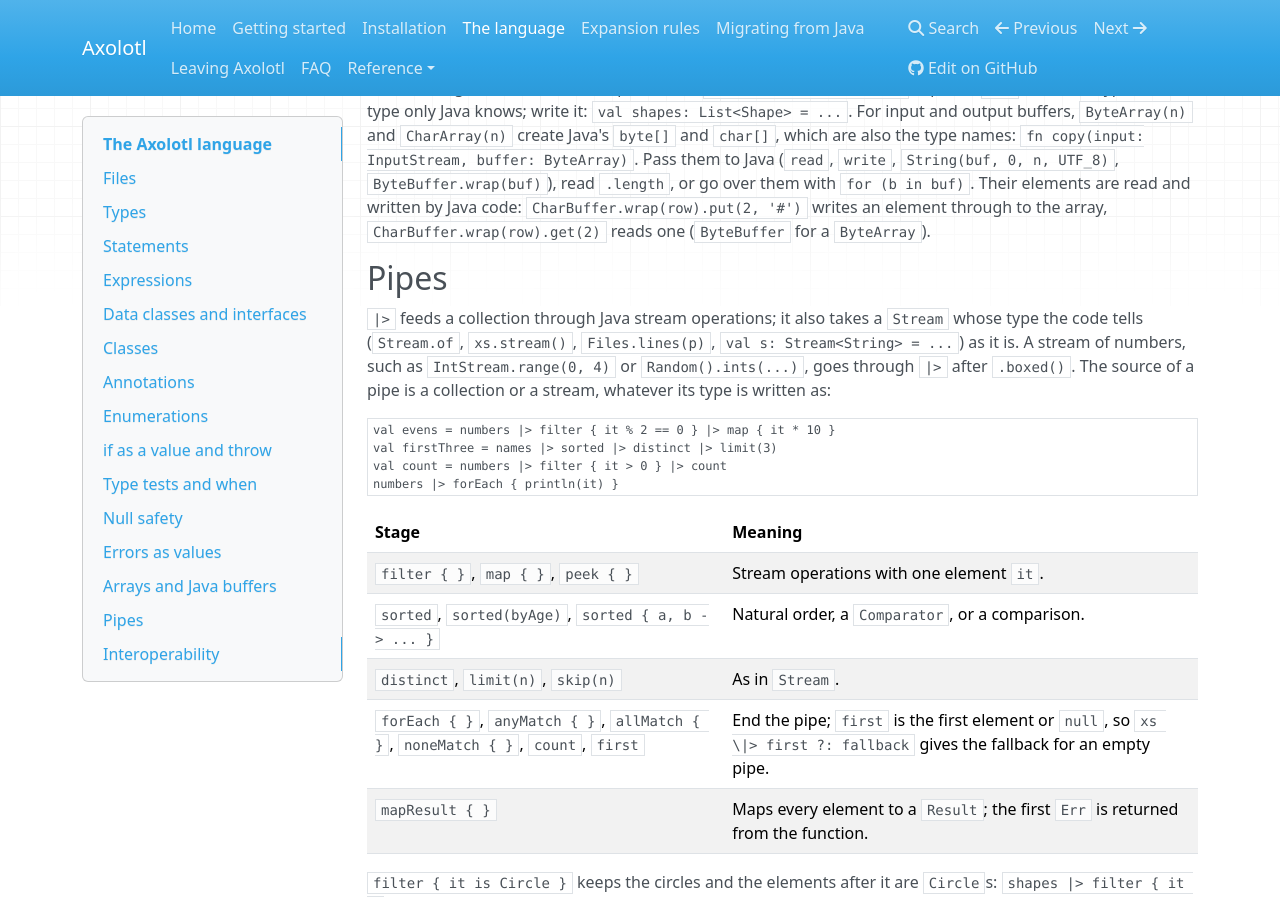
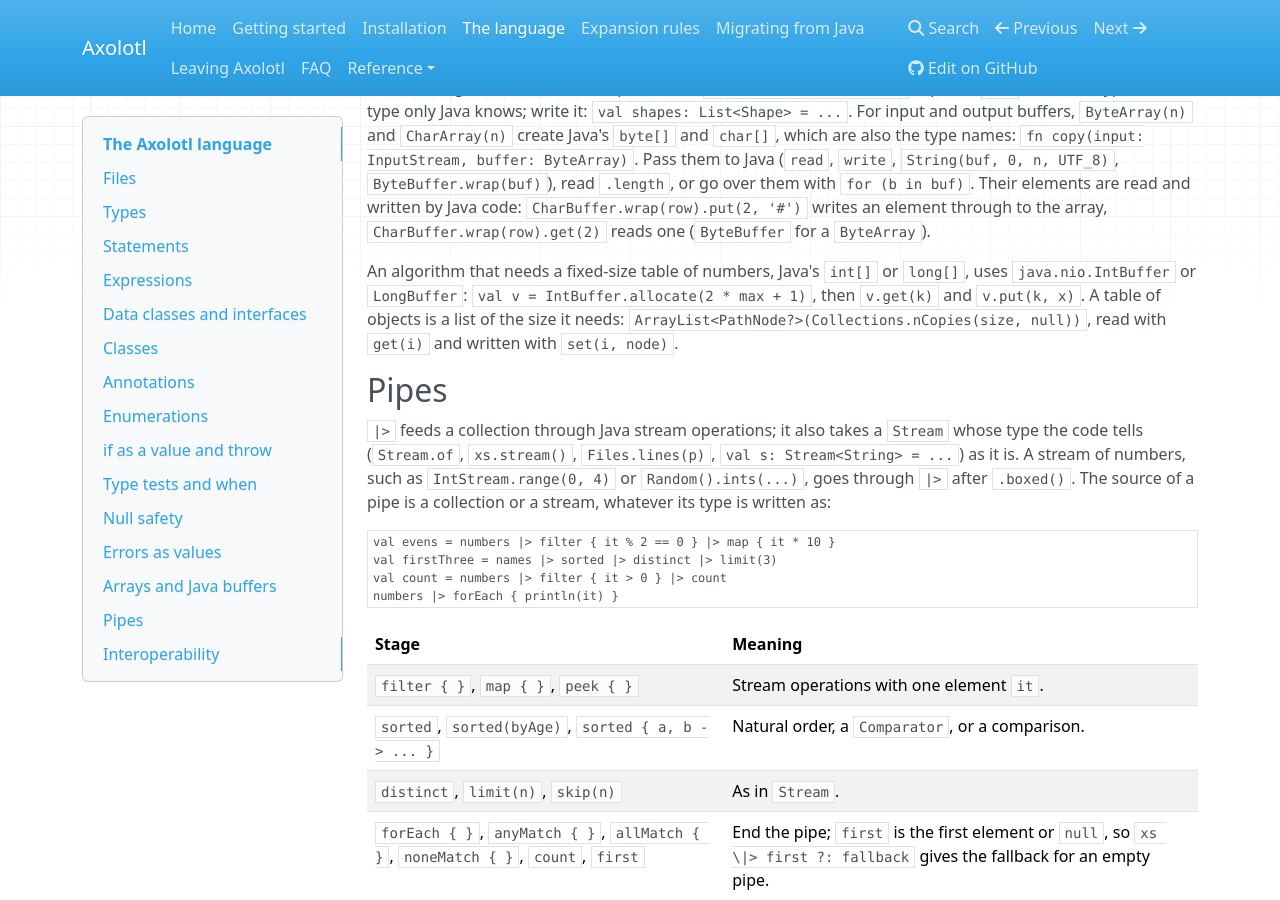
Before and after one commit to k1ngmang/axolotl-lang, an MkDocs documentation site: the page built from docs/language.md, in a window 1280 px wide and 900 px high, scrolled down 10532 px. Built offline with MkDocs 1.6.1, drawn with Linux system fonts in a browser that asks for light colours; nearby versions of some CDN libraries.

Commit message:
Document number tables with IntBuffer

```diff
--- a/docs/language.md
+++ b/docs/language.md
@@ -503,6 +503,10 @@ InputStream, buffer: ByteArray)`. Pass them to Java (`read`, `write`, `String(bu
 `CharBuffer.wrap(row).put(2, '#')` writes an element through to the array, `CharBuffer.wrap(row).get(2)` reads one
 (`ByteBuffer` for a `ByteArray`).
 
+An algorithm that needs a fixed-size table of numbers, Java's `int[]` or `long[]`, uses `java.nio.IntBuffer` or `LongBuffer`:
+`val v = IntBuffer.allocate(2 * max + 1)`, then `v.get(k)` and `v.put(k, x)`. A table of objects is a list of the size it needs:
+`ArrayList<PathNode?>(Collections.nCopies(size, null))`, read with `get(i)` and written with `set(i, node)`.
+
 ## Pipes
 
 `|>` feeds a collection through Java stream operations; it also takes a `Stream` whose type the code tells (`Stream.of`,
```
